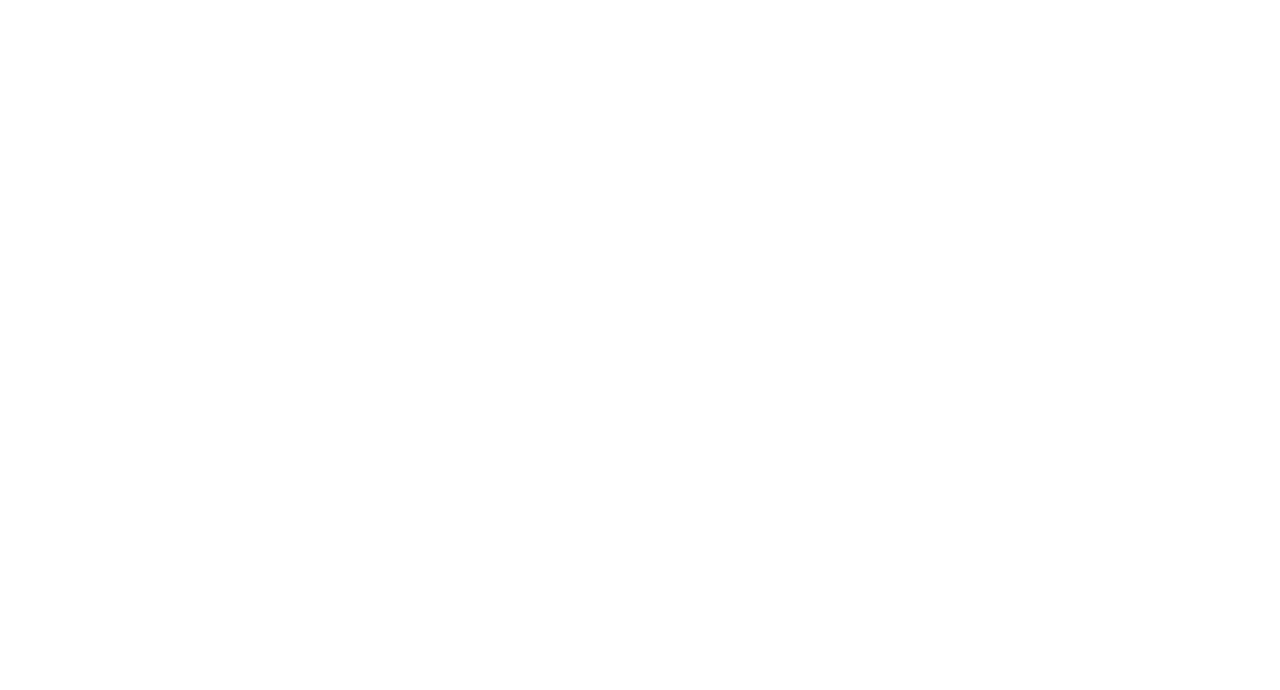
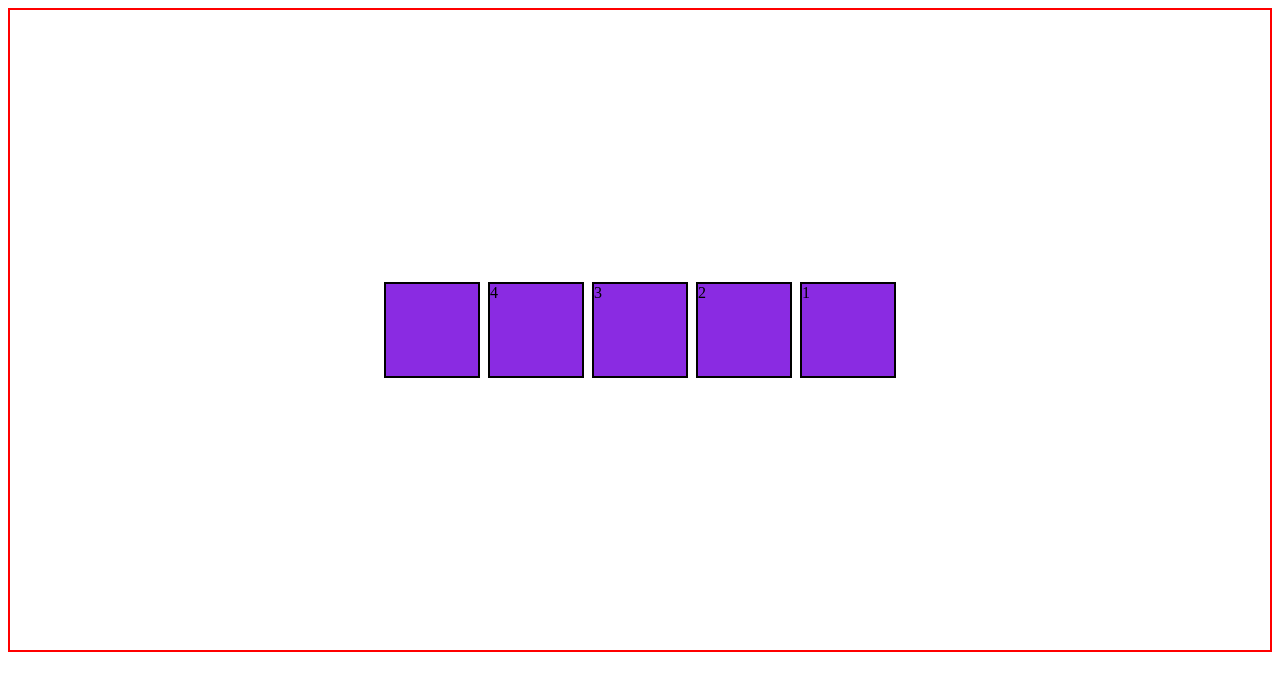
Before and after one commit to AmirHashmi017/Web-Development, a plain HTML site: page CSS/CSS Flexbox.html in a window 1280 px wide. Drawn offline with Linux system fonts and the light colour scheme.

Commit message:
Update CSS FlexBox

```diff
--- a/CSS/CSS Flexbox.html
+++ b/CSS/CSS Flexbox.html
@@ -4,8 +4,43 @@
     <meta charset="UTF-8">
     <meta name="viewport" content="width=device-width, initial-scale=1.0">
     <title>CSS FlexBox</title>
+    <style>
+        .container
+        {
+border:2px solid red;
+display: flex;
+justify-content: center;
+/* justify-content: flex-start;
+justify-content: flex-end;
+justify-content: space-around;
+justify-content: space-between; */
+align-items: center;
+/* align-items: baseline;
+align-items: flex-end;
+align-items: flex-start; */
+flex-direction: column;
+flex-direction:column-reverse;
+flex-direction: row;
+flex-direction: row-reverse;
+height: 80vh;
+        }
+        .item
+        {
+            height: 92px;
+            width:92px;
+            border: 2px solid black;
+            margin:4px;
+            background-color: blueviolet;
+        }
+    </style>
 </head>
 <body>
-
+    <div class="container">
+        <div class="item">1</div>
+        <div class="item">2</div>
+        <div class="item">3</div>
+        <div class="item">4</div>
+        <div class="item"></div>
+    </div>
 </body>
 </html>
```
